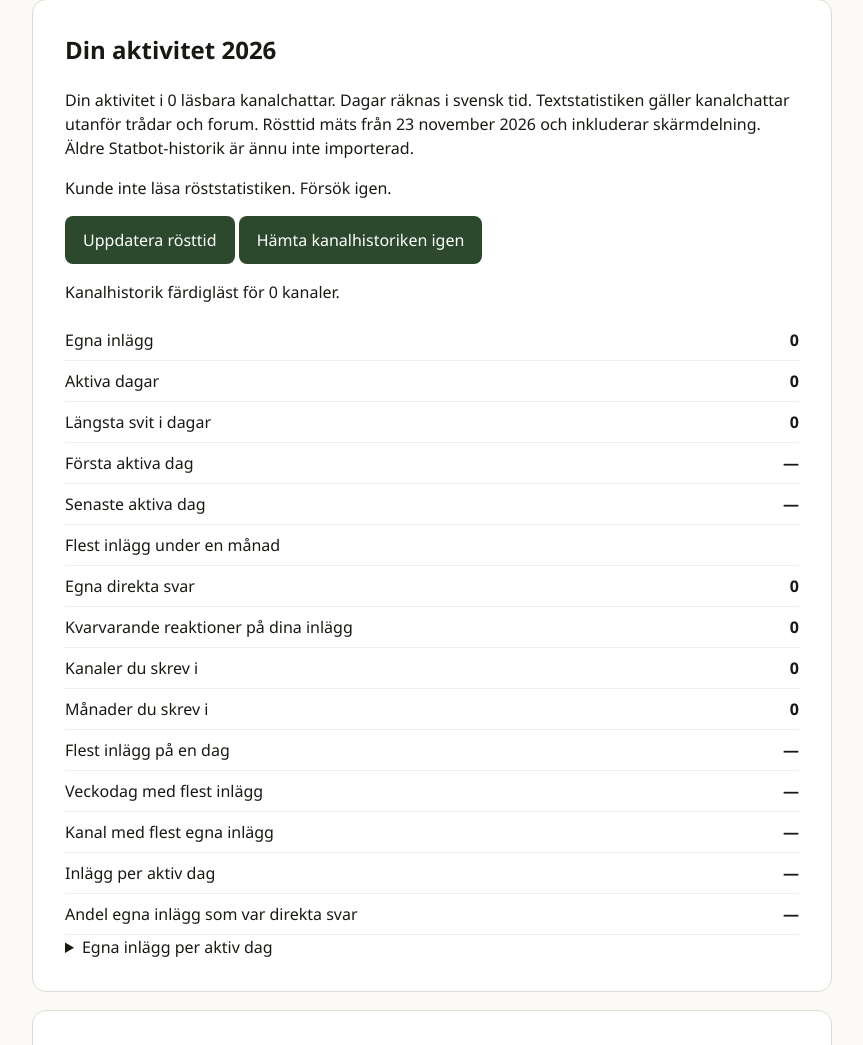
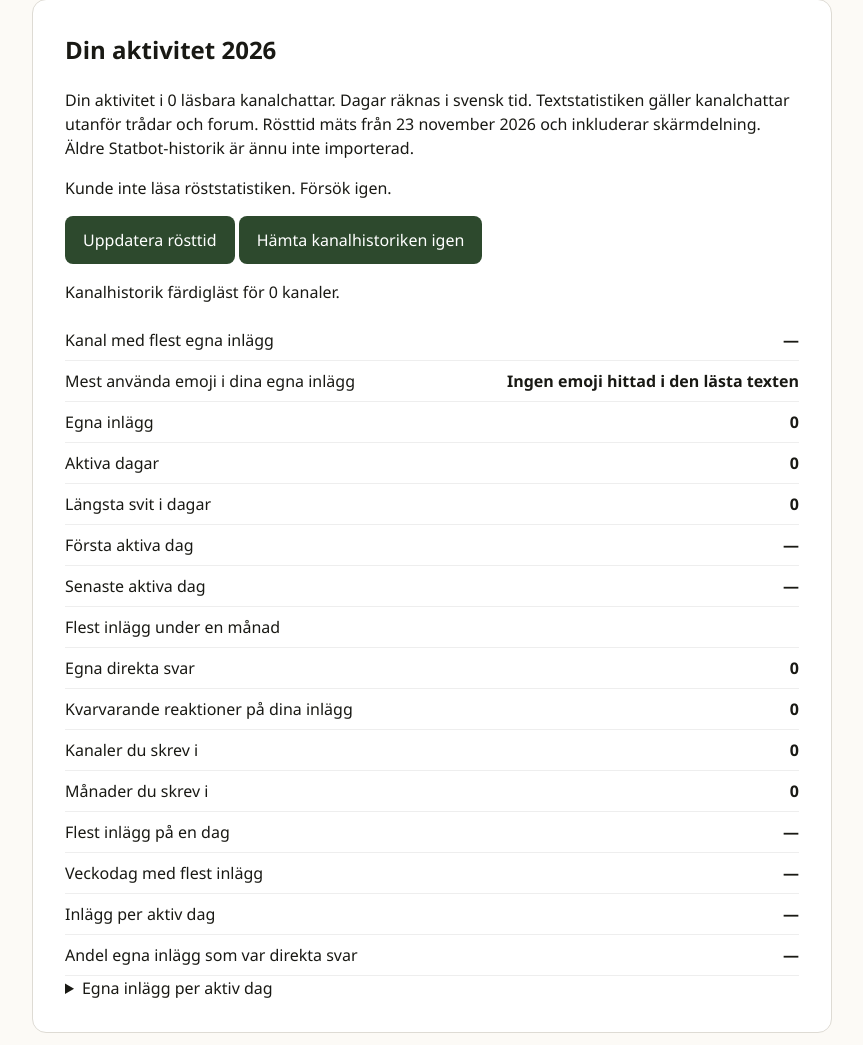
Before and after one commit to opensverige/opensverige-wrapped, a Flask app: template templates/data.html in a window 1280 px wide. Shown: the part 376-1421 px from the top of the page, without its empty margins (208-1071 px from the left). Run offline with Flask 3, Linux system fonts and the light colour scheme; the template is opened without the code that fills it, so the values that code supplies are empty.

Commit message:
Show personal written emoji and channel leaders on the data page

```diff
--- a/app.py
+++ b/app.py
@@ -1,4 +1,6 @@
 import os
+import re
+import emoji as unicode_emoji
 import secrets
 import hmac
 import hashlib
@@ -278,6 +280,14 @@ def data():
     return render_template("data.html", rows=rows, channels=channels, voice_ids=voice_ids, csrf=form_token())
 
 
+CUSTOM_EMOJI = re.compile(r"<a?:([A-Za-z0-9_]+):([0-9]+)>")
+
+def written_emojis(content):
+    for match in CUSTOM_EMOJI.finditer(content):
+        yield f":{match[1]}:·{match[2]}"
+    for item in unicode_emoji.emoji_list(CUSTOM_EMOJI.sub("", content)):
+        yield item["emoji"].replace("\ufe0f", "")
+
 @app.post("/data/messages")
 def data_messages():
     member = authenticated_member()
@@ -299,6 +309,7 @@ def data_messages():
     uid = member["user"]["id"]
     days = Counter()
     replies = reactions = 0
+    written = Counter()
     highlights = {}
     cutoff = False
     for msg in batch:
@@ -308,6 +319,7 @@ def data_messages():
         if day.year != 2026 or msg["author"]["id"] != uid or msg["type"] not in (0, 19):
             continue
         days[day.isoformat()] += 1
+        written.update(written_emojis(msg.get("content") or ""))
         replies += int(msg["type"] == 19)
         emoji = {item["emoji"]["name"]: item["count"] for item in msg.get("reactions", [])
                  if item["emoji"].get("name")}
@@ -323,7 +335,7 @@ def data_messages():
             if score and score > highlights.get(kind, {}).get("score", 0):
                 highlights[kind] = {"score":score, "date":day.isoformat(), "id":msg["id"],
                                     "emoji":sorted(emoji.items(), key=lambda pair: -pair[1])[:3]}
-    return {"days": days, "replies": replies, "reactions": reactions, "highlights":highlights,
+    return {"days": days, "replies": replies, "reactions": reactions, "highlights":highlights, "written_emojis":written,
             "next": batch[-1]["id"] if len(batch) == 100 and not cutoff else None}
 
 @app.post("/data/voice")
--- a/requirements.txt
+++ b/requirements.txt
@@ -2,3 +2,4 @@ Flask>=3.1,<4
 requests>=2.32,<3
 waitress>=3,<4
 tzdata
+emoji>=2.14,<3
--- a/templates/data.html
+++ b/templates/data.html
@@ -26,6 +26,7 @@ button.onclick = async () => {
   for(const row of document.querySelectorAll("tr[id^=ch-]")){for(const cell of Array.from(row.cells).slice(1,5))cell.textContent="—";row.cells[5].textContent="Väntar";}
   const days = new Map(), months = new Map(), totals = {};
   const highlights = new Map();
+  const writtenEmojis = new Map();
   const labels = {reaction:'Flest reaktioner',laugh:'Flest 😂 och 🤣',sticker:'Senaste inlägget med klistermärke',pin:'Senaste inlägget som är fäst'};
   const list = document.querySelector('#post-list');
   const postStatus = document.querySelector('#post-status');
@@ -60,9 +61,14 @@ button.onclick = async () => {
       ['Månader du skrev i', months.size],
       ['Flest inlägg på en dag', leaders([...days])],
       ['Veckodag med flest inlägg', leaders([...weekdayCounts])],
-      ['Kanal med flest egna inlägg', leaders(Object.entries(totals).map(([id,n]) => ['#'+channels[id],n]))],
       ['Inlägg per aktiv dag', days.size ? (count / days.size).toLocaleString('sv-SE',{maximumFractionDigits:1}) : '—'],
       ['Andel egna inlägg som var direkta svar', count ? (replies / count).toLocaleString('sv-SE',{style:'percent'}) : '—']
+    );
+    rows.unshift(
+      ['Kanal med flest egna inlägg', leaders(Object.entries(totals).map(([id,n]) => ['#'+channels[id],n]))],
+      ['Mest använda emoji i dina egna inlägg', writtenEmojis.size
+        ? leaders([...writtenEmojis].map(([key,n]) => [key.split('·')[0],n]))
+        : 'Ingen emoji hittad i den lästa texten']
     );
     metrics.replaceChildren();
     for(const [label,value] of rows){
@@ -93,6 +99,9 @@ button.onclick = async () => {
         }
         if (!response.ok) throw new Error();
         const data = await response.json();
+        for (const [key, count] of Object.entries(data.written_emojis || {})) {
+          writtenEmojis.set(key, (writtenEmojis.get(key) || 0) + count);
+        }
         for (const [date, count] of Object.entries(data.days)) {
           days.set(date, (days.get(date) || 0) + count);
           const month = date.slice(0, 7);
```
